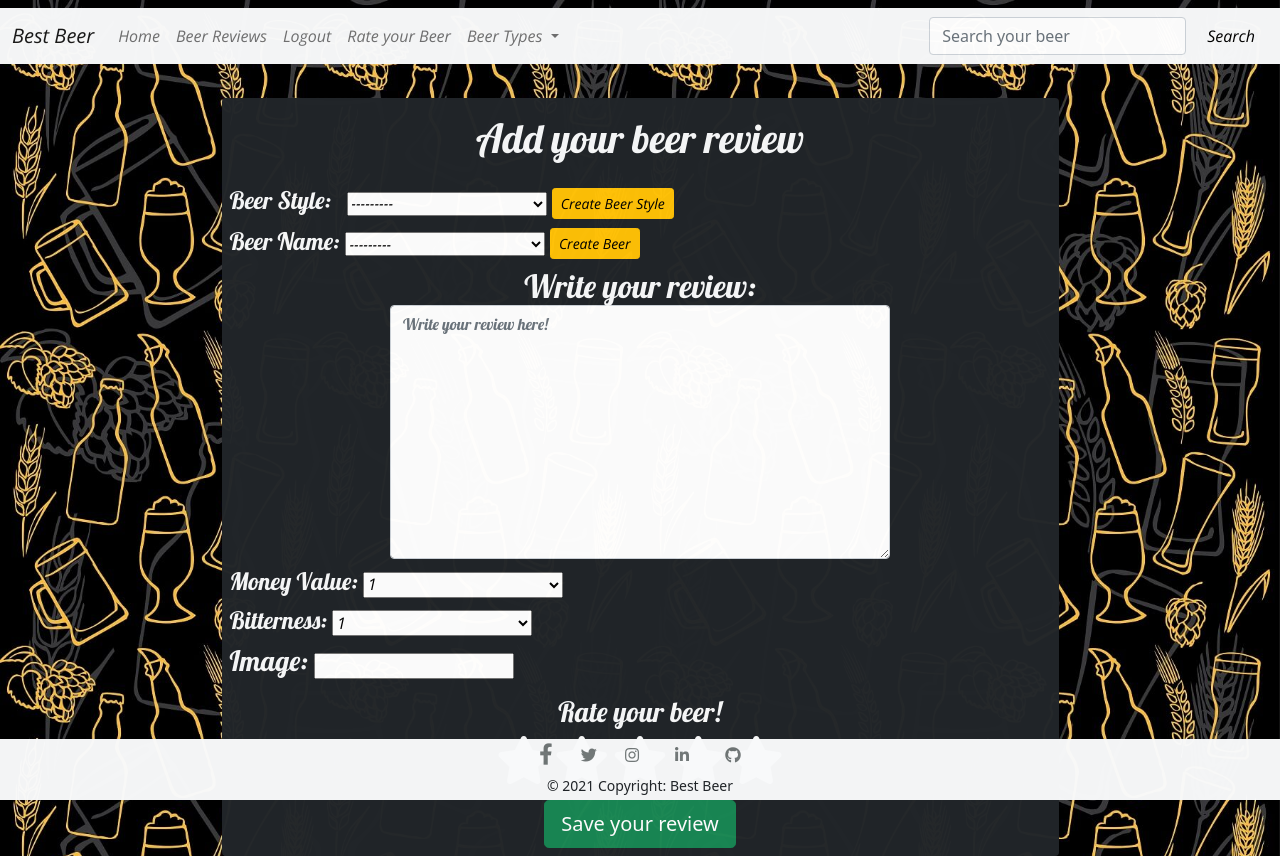
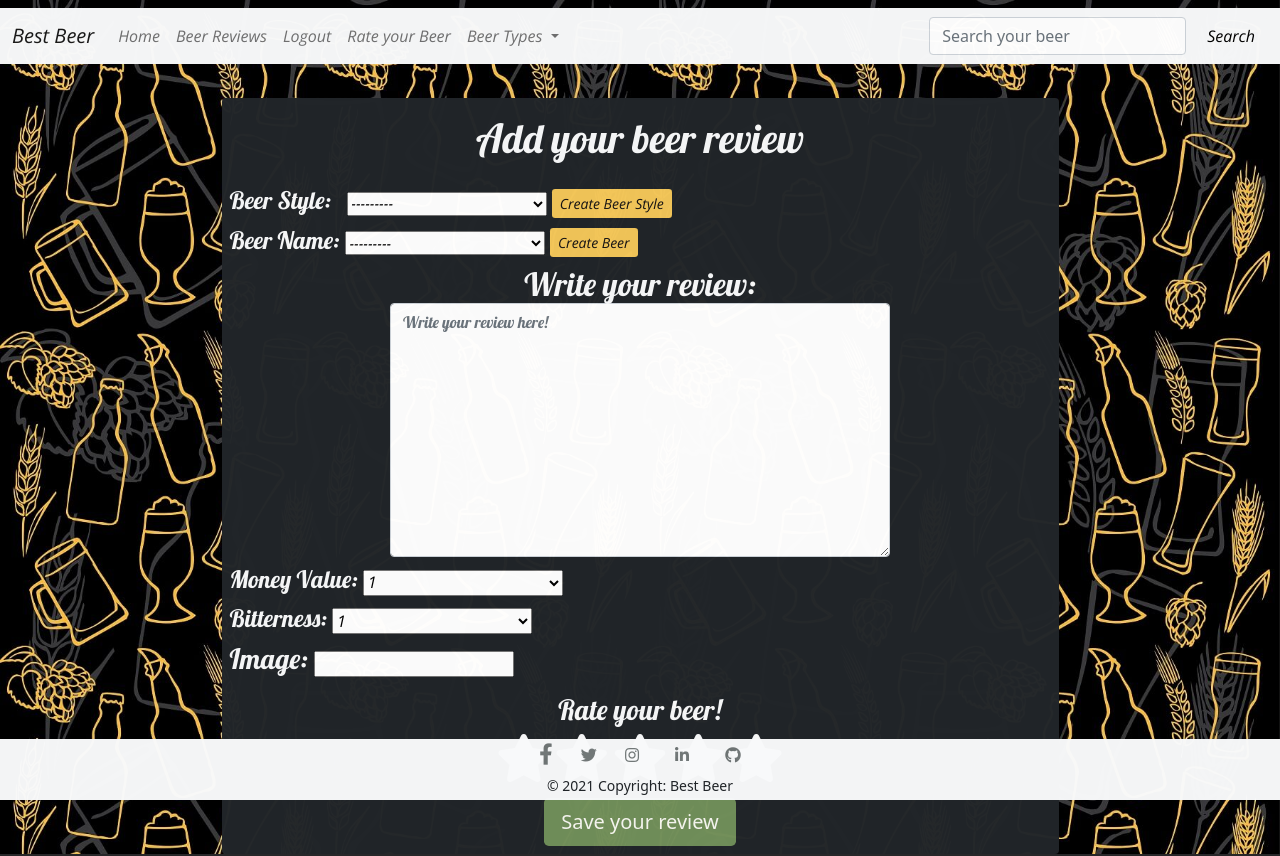
Before and after one commit to nandabritto/beer_rate, a Django app: page /add_review/ in a window 1280 px wide. Run offline with Django 3.2, Linux system fonts and the light colour scheme; a user stored in the database is signed in; data comes from the database, SQL or seed files in the repository; some libraries are stand-ins or nearby versions.

Commit message:
Change color pallete across website and organize css file

```diff
--- a/post/templates/add_review.html
+++ b/post/templates/add_review.html
@@ -53,7 +53,7 @@
 
           <div class="text-center p-2">
             <input type="submit" value="Save your review" name="htmlsubmitbutton1"
-              class="btn btn-secondary btn-success login-button btn-lg ">
+              class="btn btn-submit btn-lg ">
           </div>
         </form>
       </div>
--- a/post/templates/review_list.html
+++ b/post/templates/review_list.html
@@ -84,7 +84,7 @@
                                 data-bs-toggle="tooltip" data-bs-placement="bottom" title="Edit your review"><i
                                     class="fas fa-edit px-2"></i>
                             </a>
-                            <a href="{% url 'review_delete' review.pk %}" class="text-decoration-none text-white"
+                            <a href="{% url 'review_delete' review.pk %}" class="text-decoration-none text-white" id="edit"
                                 data-bs-toggle="tooltip" data-bs-placement="bottom" title="Delete your review">
                                 <i class="fas fa-trash px-2 pb-2 "></i>
                             </a></h4>
--- a/post/templates/review_list/review_delete.html
+++ b/post/templates/review_list/review_delete.html
@@ -6,16 +6,17 @@
 <fieldset>
 
     <div class="container mt-5">
-        <div class="bg-dark bg-opacity-75 col-lg-9 col-11 m-auto rounded m-2">
+        <div class="bg-dark col-lg-5 col-11 m-auto rounded m-2">
             <h1 class="text-light text-center bold p-3"> Delete review</h1>
             <div class="text-light text-center">
                 <h5> Beer: {{ object.beer }}</h5>
+                <h5> Beer: {{ object.beer_style }}</h5>
                 <p>{{ object.review }}</p>
                 <p class= "text-muted">Author:{{ object.user_name }} <br/>Created at: {{ object.pub_date }}</p>
                 <form method="POST" actions="">
                     {% csrf_token %}
 
-                        <button class="btn btn-secondary btn-success login-button btn-lg m-2" >Delete </button>
+                        <button class="btn btn-secondary btn-danger login-button btn-lg m-2 fw-bold" >Delete </button>
                     </div>
                 </form>
             </div>
--- a/post/templates/review_list/review_update.html
+++ b/post/templates/review_list/review_update.html
@@ -38,7 +38,7 @@
           </div>
             <div class="text-center">
               <input type="submit" value="Update" name="htmlsubmitbutton1"
-                class="btn btn-secondary btn-success login-button btn-lg m-3">
+                class="btn btn-secondary btn-success login-button btn-lg m-3 fw-bold">
             </div>
         </form>
       </div>
--- a/static/css/style.css
+++ b/static/css/style.css
@@ -1,7 +1,18 @@
+:root {
+    --green: #718f5a;
+    --white: #f7F7F1;
+    --red: #8E1205;
+    --yellow: #F3C659;
+    --black: #151314;
+}
+
+
 body,
 html {
     height: 100%;
 }
+
+/*------------------------ Typho settings  ---------------------- */
 
 h1,
 h2,
@@ -9,9 +20,6 @@ h3,
 h4 {
     font-family: 'Lobster', cursive;
 }
-
-
-
 
 p,
 a,
@@ -22,6 +30,7 @@ button,
     font-family: 'Open Sans', sans-serif;
 }
 
+/*------------------------ Background settings  ---------------------- */
 
 .bg {
     background-image: url("/media/background.jpg");
@@ -29,14 +38,45 @@ button,
 
 }
 
-.section-container {
-    max-width: 1000px;
-}
-
-/* Container box */
 .bg-dark,
 .bg-light {
     opacity: 0.98;
+}
+
+/*------------------------ Buttons ---------------------- */
+
+.btn-submit {
+    background-color: var(--green);
+    color: var(--white);
+}
+
+
+.btn-warning {
+    background-color: var(--yellow);
+    border: var(--yellow);
+    color: var(--black);
+}
+
+.login-button:hover,
+.btn-submit:hover {
+    transform: scale(1.2);
+    transition: transform 330ms ease-in-out;
+    color: var(--white);
+}
+
+
+.fa-edit:hover {
+    color: var(--green);
+}
+
+.fa-trash:hover {
+    color: var(--red);
+}
+
+/*------------------------ Containers ---------------------- */
+
+.section-container {
+    max-width: 1000px;
 }
 
 .container-box-home {
@@ -44,26 +84,24 @@ button,
     margin-left: 5%;
 }
 
-
 .container-box {
     margin-top: 20vh;
-
-
-}
-
-.login-button:hover {
-    transform: scale(1.2);
-    transition: transform 330ms ease-in-out;
 }
 
 .img-container {
     max-height: 300px;
-
 }
 
 .detail-container {
     max-width: 840px;
 }
+
+.container-reviews {
+    width: 60%;
+    margin: 0px auto;
+}
+
+/*------------------------ Form fields ---------------------- */
 
 #id_beer_style,
 #id_beer,
@@ -85,11 +123,15 @@ button,
 #id_review {
     width: 500px;
     margin: 0 auto;
-
 }
 
+#id_score {
+    display: none;
+}
+
+/*------------------------ Star rating  ---------------------- */
 .checked {
-    color: rgb(255, 202, 44);
+    color: var(--yellow);
 }
 
 .stars {
@@ -97,16 +139,7 @@ button,
     width: fit-content;
 }
 
-#id_score {
-    display: none;
-}
-
-
-
-.container-reviews {
-    width: 60%;
-    margin: 0px auto;
-}
+/*------------------------ Media Query  ---------------------- */
 
 @media (min-width: 1200px) {
     .pull-right-lg {
```
